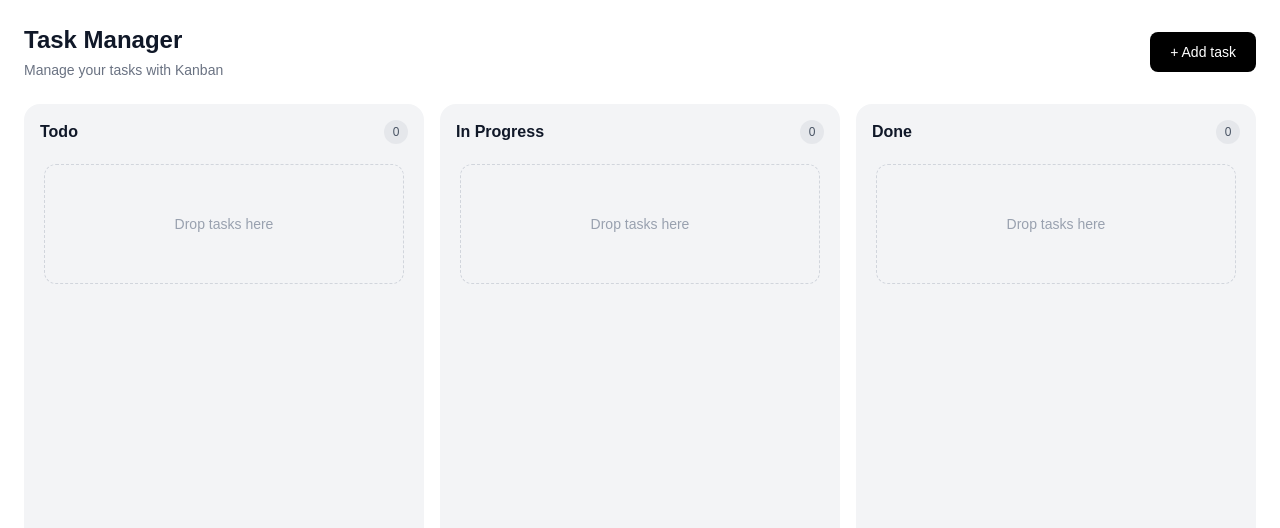
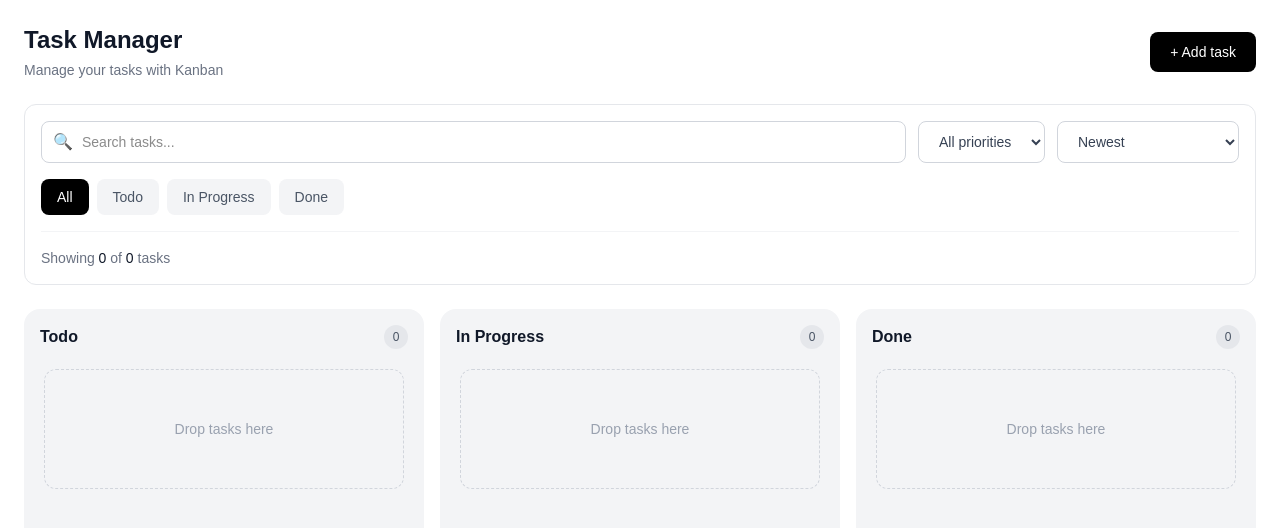
Before and after one commit to Filbertik/task_manager, a Next.js app: page / in a window 1280 px wide. Shown: the top 528 px of the page. Built offline with nearby package versions, Linux system fonts and the light colour scheme.

Commit message:
edit  borda

```diff
--- a/components/Board.tsx
+++ b/components/Board.tsx
@@ -1,6 +1,6 @@
 "use client";
 
-import { useState } from "react";
+import { useMemo, useState } from "react";
 
 import {
   DndContext,
@@ -12,13 +12,15 @@ import {
 
 import { useTaskStore } from "@/store/useTaskStore";
 
-import { TaskStatus } from "@/types/task.types";
+import { TaskPriority, TaskStatus } from "@/types/task.types";
 
 import Column from "./Column";
 
 import TaskCardContent from "./TaskCardContent";
 
 import TaskModal, { TaskFormData } from "./TaskModal";
+
+import TaskFilters, { SortOption, StatusFilter } from "./TaskFilters";
 
 export default function Board() {
   // ======================================
@@ -52,6 +54,20 @@ export default function Board() {
   const [editingTaskId, setEditingTaskId] = useState<string | null>(null);
 
   // ======================================
+  // FILTER STATE
+  // ======================================
+
+  const [search, setSearch] = useState("");
+
+  const [statusFilter, setStatusFilter] = useState<StatusFilter>("all");
+
+  const [priorityFilter, setPriorityFilter] = useState<TaskPriority | "all">(
+    "all",
+  );
+
+  const [sortOption, setSortOption] = useState<SortOption>("newest");
+
+  // ======================================
   // ACTIVE TASK
   // ======================================
 
@@ -64,23 +80,130 @@ export default function Board() {
   const editingTask = tasks.find((task) => task.id === editingTaskId);
 
   // ======================================
+  // FILTER + SORT
+  // ======================================
+
+  const filteredTasks = useMemo(() => {
+    let result = [...tasks];
+
+    // ================================
+    // SEARCH
+    // ================================
+
+    const searchValue = search.trim().toLowerCase();
+
+    if (searchValue) {
+      result = result.filter((task) => {
+        const title = task.title.toLowerCase();
+
+        const description = (task.description ?? "").toLowerCase();
+
+        return title.includes(searchValue) || description.includes(searchValue);
+      });
+    }
+
+    // ================================
+    // STATUS
+    // ================================
+
+    if (statusFilter !== "all") {
+      result = result.filter((task) => task.status === statusFilter);
+    }
+
+    // ================================
+    // PRIORITY
+    // ================================
+
+    if (priorityFilter !== "all") {
+      result = result.filter((task) => task.priority === priorityFilter);
+    }
+
+    // ================================
+    // SORT
+    // ================================
+
+    const priorityOrder = {
+      low: 1,
+      medium: 2,
+      high: 3,
+    };
+
+    result.sort((a, b) => {
+      switch (sortOption) {
+        // --------------------------
+        // NEWEST
+        // --------------------------
+
+        case "newest":
+          return (
+            new Date(b.createdAt).getTime() - new Date(a.createdAt).getTime()
+          );
+
+        // --------------------------
+        // OLDEST
+        // --------------------------
+
+        case "oldest":
+          return (
+            new Date(a.createdAt).getTime() - new Date(b.createdAt).getTime()
+          );
+
+        // --------------------------
+        // HIGH → LOW
+        // --------------------------
+
+        case "priority-high":
+          return priorityOrder[b.priority] - priorityOrder[a.priority];
+
+        // --------------------------
+        // LOW → HIGH
+        // --------------------------
+
+        case "priority-low":
+          return priorityOrder[a.priority] - priorityOrder[b.priority];
+
+        // --------------------------
+        // DUE DATE
+        // --------------------------
+
+        case "due-date": {
+          if (!a.dueDate && !b.dueDate) {
+            return 0;
+          }
+
+          if (!a.dueDate) {
+            return 1;
+          }
+
+          if (!b.dueDate) {
+            return -1;
+          }
+
+          return new Date(a.dueDate).getTime() - new Date(b.dueDate).getTime();
+        }
+
+        default:
+          return 0;
+      }
+    });
+
+    return result;
+  }, [tasks, search, statusFilter, priorityFilter, sortOption]);
+
+  // ======================================
   // COLUMNS
   // ======================================
 
-  const todo = tasks
-    .filter((task) => task.status === "todo")
-    .sort((a, b) => a.order - b.order);
+  const todo = filteredTasks.filter((task) => task.status === "todo");
 
-  const inProgress = tasks
-    .filter((task) => task.status === "in-progress")
-    .sort((a, b) => a.order - b.order);
+  const inProgress = filteredTasks.filter(
+    (task) => task.status === "in-progress",
+  );
 
-  const done = tasks
-    .filter((task) => task.status === "done")
-    .sort((a, b) => a.order - b.order);
+  const done = filteredTasks.filter((task) => task.status === "done");
 
   // ======================================
-  // CREATE TASK
+  // CREATE
   // ======================================
 
   const handleCreateTask = () => {
@@ -90,7 +213,7 @@ export default function Board() {
   };
 
   // ======================================
-  // EDIT TASK
+  // EDIT
   // ======================================
 
   const handleEditTask = (taskId: string) => {
@@ -110,7 +233,7 @@ export default function Board() {
   };
 
   // ======================================
-  // MODAL SUBMIT
+  // SUBMIT MODAL
   // ======================================
 
   const handleModalSubmit = (data: TaskFormData) => {
@@ -126,7 +249,7 @@ export default function Board() {
   };
 
   // ======================================
-  // DELETE TASK
+  // DELETE
   // ======================================
 
   const handleDeleteTask = () => {
@@ -222,6 +345,26 @@ export default function Board() {
   };
 
   // ======================================
+  // RESET FILTERS
+  // ======================================
+
+  const handleResetFilters = () => {
+    setSearch("");
+
+    setStatusFilter("all");
+
+    setPriorityFilter("all");
+
+    setSortOption("newest");
+  };
+
+  const hasFilters =
+    search !== "" ||
+    statusFilter !== "all" ||
+    priorityFilter !== "all" ||
+    sortOption !== "newest";
+
+  // ======================================
   // RENDER
   // ======================================
 
@@ -237,14 +380,17 @@ export default function Board() {
         "
       >
         {/* ================================= */}
-        {/* TOP BAR */}
+        {/* HEADER */}
         {/* ================================= */}
 
         <div
           className="
             flex
-            items-center
-            justify-between
+            flex-col
+            gap-4
+            sm:flex-row
+            sm:items-center
+            sm:justify-between
           "
         >
           <div>
@@ -273,6 +419,7 @@ export default function Board() {
             type="button"
             onClick={handleCreateTask}
             className="
+              w-full
               rounded-lg
               bg-black
               px-5
@@ -282,11 +429,159 @@ export default function Board() {
               text-white
               transition
               hover:bg-gray-800
+              sm:w-auto
             "
           >
             + Add task
           </button>
         </div>
+
+        {/* ================================= */}
+        {/* FILTERS */}
+        {/* ================================= */}
+
+        <div
+          className="
+            rounded-xl
+            border
+            border-gray-200
+            bg-white
+            p-4
+          "
+        >
+          <TaskFilters
+            search={search}
+            status={statusFilter}
+            priority={priorityFilter}
+            sort={sortOption}
+            onSearchChange={setSearch}
+            onStatusChange={setStatusFilter}
+            onPriorityChange={setPriorityFilter}
+            onSortChange={setSortOption}
+          />
+
+          {/* =============================== */}
+          {/* FILTER INFO */}
+          {/* =============================== */}
+
+          <div
+            className="
+              mt-4
+              flex
+              items-center
+              justify-between
+              border-t
+              border-gray-100
+              pt-4
+            "
+          >
+            <p
+              className="
+                text-sm
+                text-gray-500
+              "
+            >
+              Showing{" "}
+              <span
+                className="
+                  font-medium
+                  text-gray-900
+                "
+              >
+                {filteredTasks.length}
+              </span>{" "}
+              of{" "}
+              <span
+                className="
+                  font-medium
+                  text-gray-900
+                "
+              >
+                {tasks.length}
+              </span>{" "}
+              tasks
+            </p>
+
+            {hasFilters && (
+              <button
+                type="button"
+                onClick={handleResetFilters}
+                className="
+                  text-sm
+                  font-medium
+                  text-gray-500
+                  transition
+                  hover:text-black
+                "
+              >
+                Clear filters
+              </button>
+            )}
+          </div>
+        </div>
+
+        {/* ================================= */}
+        {/* NO RESULTS */}
+        {/* ================================= */}
+
+        {filteredTasks.length === 0 && tasks.length > 0 && (
+          <div
+            className="
+                rounded-xl
+                border
+                border-dashed
+                border-gray-300
+                bg-white
+                py-16
+                text-center
+              "
+          >
+            <div
+              className="
+                  text-4xl
+                "
+            >
+              🔍
+            </div>
+
+            <h3
+              className="
+                  mt-4
+                  font-semibold
+                  text-gray-900
+                "
+            >
+              No tasks found
+            </h3>
+
+            <p
+              className="
+                  mt-1
+                  text-sm
+                  text-gray-500
+                "
+            >
+              Try changing your search or filters.
+            </p>
+
+            <button
+              type="button"
+              onClick={handleResetFilters}
+              className="
+                  mt-4
+                  rounded-lg
+                  bg-black
+                  px-4
+                  py-2
+                  text-sm
+                  font-medium
+                  text-white
+                "
+            >
+              Clear filters
+            </button>
+          </div>
+        )}
 
         {/* ================================= */}
         {/* BOARD */}
@@ -332,7 +627,7 @@ export default function Board() {
       </DragOverlay>
 
       {/* ================================= */}
-      {/* TASK MODAL */}
+      {/* MODAL */}
       {/* ================================= */}
 
       <TaskModal
```
